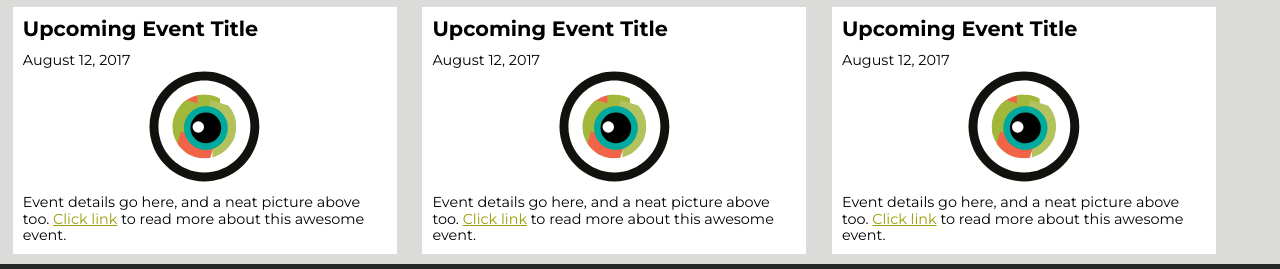
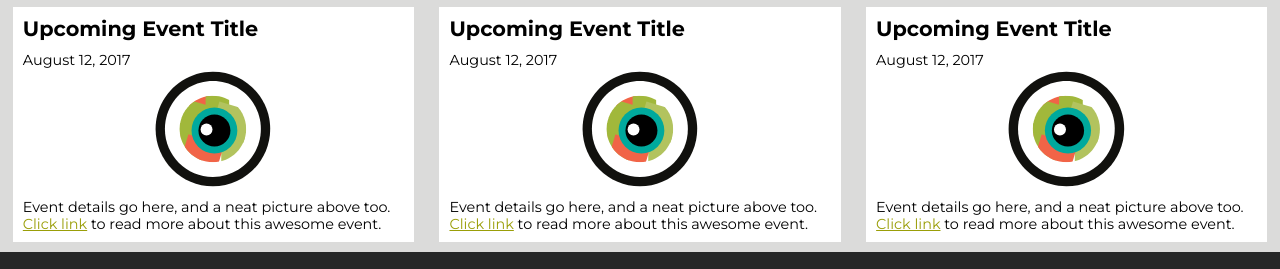
Before and after one commit to lorigibbons/project_final2_gibbons_lori, a plain HTML site: page index.html in a window 1280 px wide. Shown: the part 660-929 px from the top of the page. Drawn offline with Linux system fonts and the light colour scheme; files whose address does not match are found by name; a web font is replaced by a local one.

Commit message:
Fix section article width calculation

```diff
--- a/css/main.css
+++ b/css/main.css
@@ -25,8 +25,9 @@ article, aside, details, figcaption, figure, footer, header, main, nav, section,
 article, aside, details, figcaption, figure, main, nav, section, summary {
     margin: 10px 10px;
 }
-#sectioncontainer {
+#sitecontainer {
   max-width: 1300px;
+  margin: auto;
 }
 /*LINK ATTRIBUTES*/
 a {
@@ -191,7 +192,7 @@ footer img:nth-of-type(4) {
 }
 @media (min-width: 900px) {
   section article {
-    width: 30%;
+    width: calc(100% / 3 - 2%);
     margin: 10px 1%;
     float: left;
   }
```
